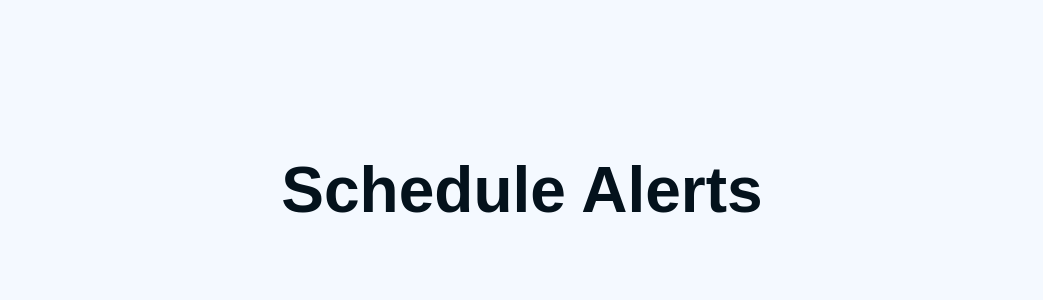
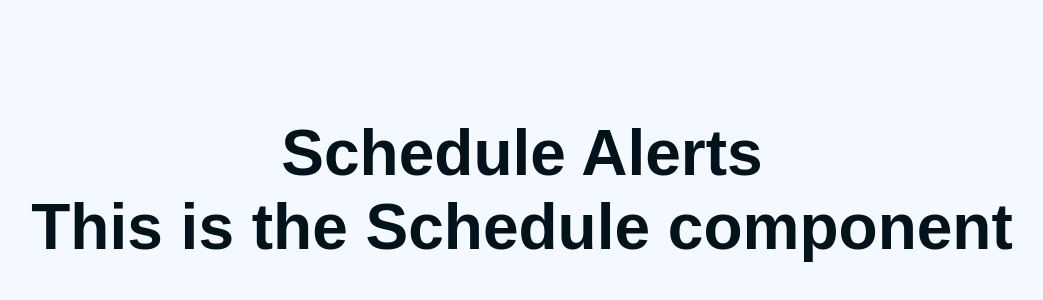
Before and after one commit to lesliejogit/my-app, a React (Create React App) app: page / in a window 1280 px wide. Shown: the part 210-510 px from the top of the page, without its empty margins (118-1161 px from the left). Built offline with nearby package versions, Linux system fonts and the light colour scheme.

Commit message:
Added Components folder, and Schedule component

```diff
--- a/src/App.js
+++ b/src/App.js
@@ -1,10 +1,14 @@
 import './App.css';
+
+import Schedule from "./Components/Schedule"
 
 function App() {
   return (
     <div className="App">
       <header className="App-header">
       <h1>Schedule Alerts</h1>
+
+      <Schedule/>
 
 
       </header>
--- /dev/null
+++ b/src/Components/Schedule.js
@@ -0,0 +1,5 @@
+export default function Schedule(props){
+    return (
+        <h1>This is the Schedule component</h1>
+    )
+}
```
